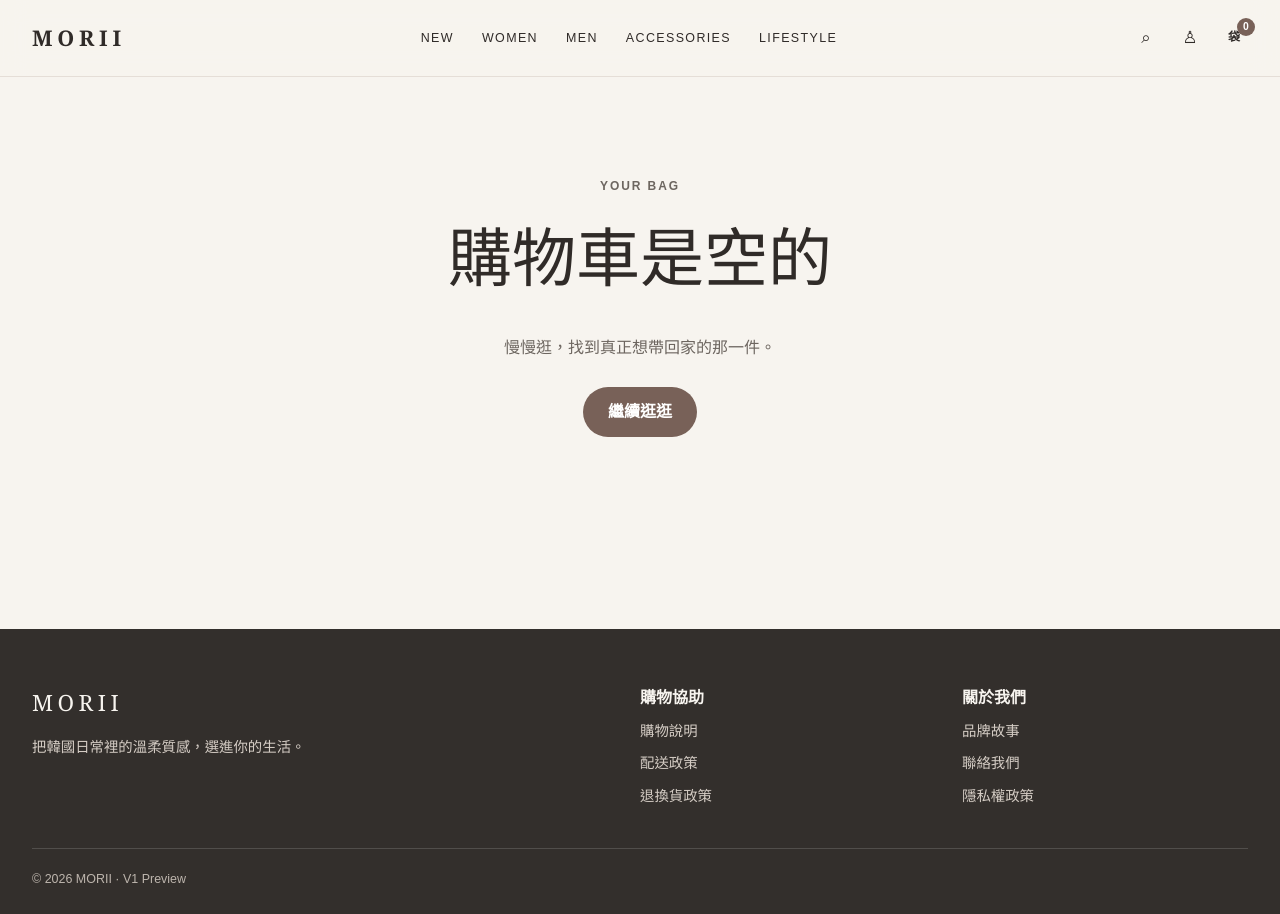
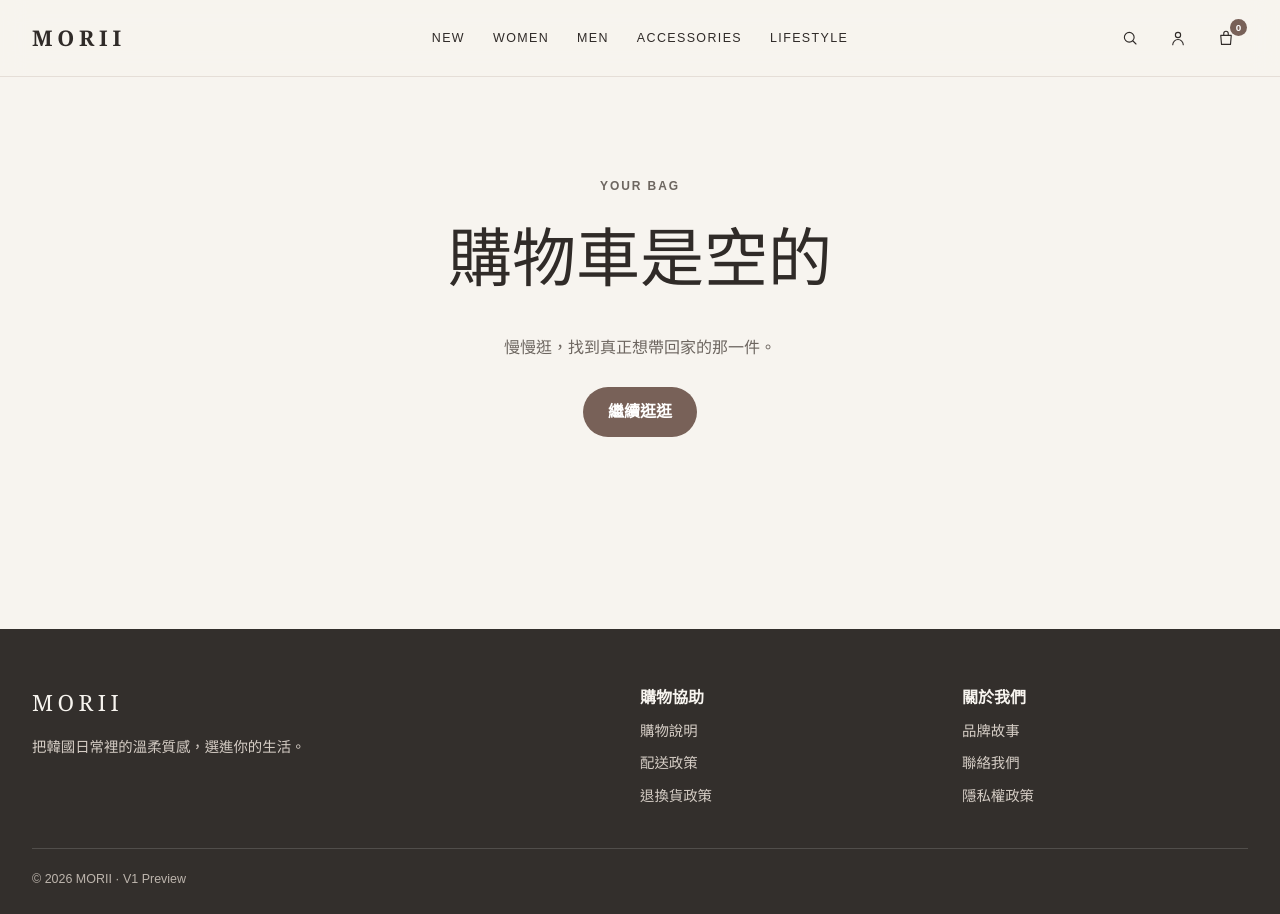
Before and after one commit to smartenginetw-oss/korean-selection-store, a Next.js app: page /cart in a window 1280 px wide. Built offline with nearby package versions, Linux system fonts and the light colour scheme.

Commit message:
fix: polish storefront header and hero UI

```diff
--- a/src/components/store-header.module.css
+++ b/src/components/store-header.module.css
@@ -1,18 +1,27 @@
 .header { position: sticky; top: 0; z-index: 30; background: color-mix(in srgb, var(--color-background) 94%, transparent); backdrop-filter: blur(12px); border-bottom: 1px solid rgb(221 213 204 / 70%); }
-.inner { height: 64px; display: flex; align-items: center; justify-content: space-between; }
+.inner { height: 68px; display: grid; grid-template-columns: 44px 1fr auto; align-items: center; gap: 12px; }
 .logo { font-size: 1.35rem; letter-spacing: .22em; font-weight: 600; }
+.logo { justify-self: center; }
 .desktopNav { display: none; }
-.actions { display: flex; align-items: center; gap: 16px; font-size: 1.05rem; }
-.actions a { min-width: 28px; min-height: 44px; display: inline-flex; align-items: center; justify-content: center; }
-.menuButton { min-width: 44px; min-height: 44px; padding: 0; border: 0; background: none; color: inherit; font-size: 1.25rem; cursor: pointer; }
-.cart { position: relative; font-size: .75rem; font-weight: 700; }
-.cart span { position: absolute; top: 2px; right: -7px; min-width: 18px; height: 18px; padding-inline: 4px; display: grid; place-items: center; border-radius: 50%; background: var(--color-primary); color: white; font-size: .65rem; }
+.actions { display: flex; align-items: center; gap: 4px; }
+.iconLink, .menuButton { width: 44px; height: 44px; display: inline-flex; align-items: center; justify-content: center; border-radius: var(--radius-pill); color: var(--color-text-primary); transition: background-color 180ms ease, color 180ms ease, transform 180ms ease; }
+.iconLink:hover, .menuButton:hover { color: var(--color-primary); background: var(--color-surface-muted); }
+.iconLink:active, .menuButton:active { transform: scale(.96); }
+.iconLink svg { width: 18px; height: 18px; }
+.menuButton { padding: 0; border: 0; background: transparent; font-size: 1.25rem; cursor: pointer; }
+.cart { position: relative; }
+.cart span { position: absolute; top: 3px; right: 1px; min-width: 17px; height: 17px; padding-inline: 4px; display: grid; place-items: center; border-radius: 50%; background: var(--color-primary); color: white; font-size: .62rem; line-height: 1; font-weight: 700; }
 .mobileNav { display: grid; padding: 20px 24px 28px; background: var(--color-surface); border-top: 1px solid var(--color-border); }
 .mobileNav a { padding: 11px 0; letter-spacing: .12em; }
 .srOnly { position: absolute; width: 1px; height: 1px; padding: 0; overflow: hidden; clip: rect(0,0,0,0); white-space: nowrap; border: 0; }
 @media (min-width: 900px) {
-  .inner { height: 76px; }
+  .inner { height: 76px; grid-template-columns: 1fr auto 1fr; gap: 24px; }
   .menuButton { display: none; }
-  .desktopNav { display: flex; gap: 28px; margin-inline: auto; font-size: .78rem; letter-spacing: .11em; }
+  .logo { justify-self: start; }
+  .desktopNav { display: flex; gap: 28px; justify-self: center; font-size: .78rem; letter-spacing: .11em; }
+  .desktopNav a { position: relative; padding: 10px 0; }
+  .desktopNav a::after { content: ""; position: absolute; right: 0; bottom: 2px; left: 0; height: 1px; background: currentColor; transform: scaleX(0); transform-origin: right; transition: transform 180ms ease; }
   .desktopNav a:hover { color: var(--color-primary); }
+  .desktopNav a:hover::after { transform: scaleX(1); transform-origin: left; }
+  .actions { justify-self: end; }
 }
--- a/src/components/store-header.tsx
+++ b/src/components/store-header.tsx
@@ -13,6 +13,16 @@ const navigation = [
   ["LIFESTYLE", "/products?category=lifestyle"],
 ];
 
+function Icon({ name }: { name: "search" | "account" | "bag" }) {
+  const paths = {
+    search: <><circle cx="11" cy="11" r="6.5" /><path d="m16 16 4 4" /></>,
+    account: <><circle cx="12" cy="8" r="3.5" /><path d="M5 21a7 7 0 0 1 14 0" /></>,
+    bag: <><path d="M5 8.5h14l-1 12H6l-1-12Z" /><path d="M9 8.5V6a3 3 0 0 1 6 0v2.5" /></>,
+  };
+
+  return <svg aria-hidden="true" viewBox="0 0 24 24" fill="none" stroke="currentColor" strokeWidth="1.5" strokeLinecap="round" strokeLinejoin="round">{paths[name]}</svg>;
+}
+
 export function StoreHeader() {
   const [open, setOpen] = useState(false);
   const { count } = useCart();
@@ -27,9 +37,9 @@ export function StoreHeader() {
           {navigation.map(([label, href]) => <Link key={label} href={href}>{label}</Link>)}
         </nav>
         <div className={styles.actions}>
-          <Link href="/products" aria-label="搜尋商品">⌕</Link>
-          <Link href="/login" aria-label="會員帳號">♙</Link>
-          <Link className={styles.cart} href="/cart" aria-label={`購物車，共 ${count} 件商品`}>袋<span>{count}</span></Link>
+          <Link className={styles.iconLink} href="/products" aria-label="搜尋商品" title="搜尋商品"><Icon name="search" /></Link>
+          <Link className={styles.iconLink} href="/login" aria-label="會員帳號" title="會員帳號"><Icon name="account" /></Link>
+          <Link className={`${styles.iconLink} ${styles.cart}`} href="/cart" aria-label={`購物車，共 ${count} 件商品`} title="購物車"><Icon name="bag" /><span>{count}</span></Link>
         </div>
       </div>
       {open && <nav id="mobile-navigation" className={styles.mobileNav} aria-label="手機導覽">
```
Also changed, not shown: src/app/(store)/home.module.css (+5 -4 lines).
